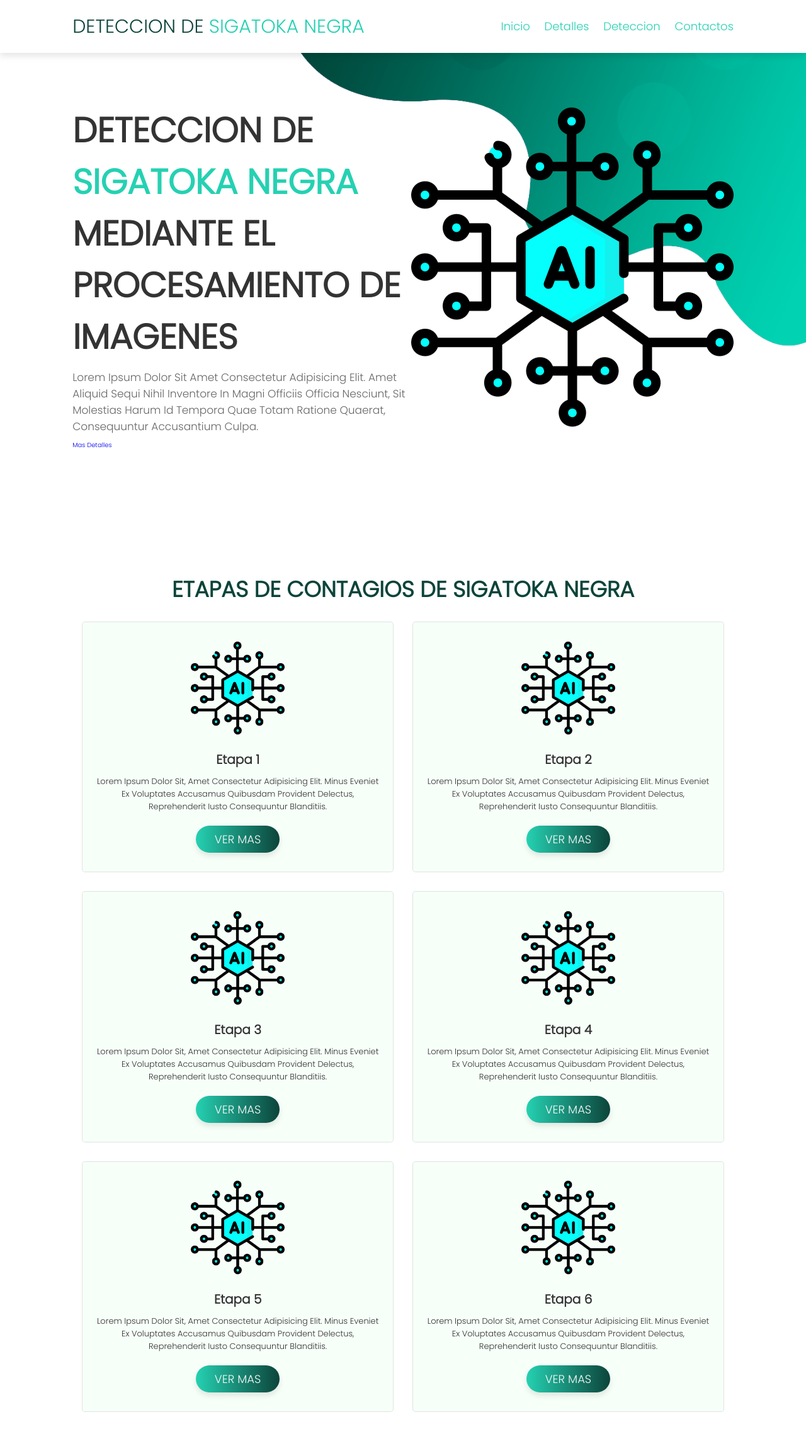
After one commit to DanielaTola/Actualizacion, a Flask app: template templates/home.html in a window 1280 px wide. The commit adds this page. Shown: the whole page at 63% size. Run offline with Flask 2, Linux system fonts and the light colour scheme; the template is opened without the code that fills it, so the values that code supplies are empty; some libraries are stand-ins or nearby versions.

Commit message:
esta hecho el home hasta detalle

```diff
--- a/static/css/style.css
+++ b/static/css/style.css
@@ -8,6 +8,7 @@
     --limon:#b725d1;  */
     --degradado:linear-gradient(90deg, var(--limon), var(--verde));
 }
+
 *{
     font-family: 'Poppins', sans-serif;
     margin: 0;
@@ -18,6 +19,7 @@
     border: none;
     text-transform: capitalize;
 }
+
 *::selection{
     background: var(--limon);
     color: white;
@@ -29,7 +31,7 @@ html{
 }
 
 body{
-    background: #f9f9f9;
+    width: 100%;
 }
 
 section{
@@ -39,7 +41,8 @@ section{
     padding-bottom: 2rem;
 }
 
-.btn , .btn-p,  .btn-e{
+
+.btn{
     display: inline-block;
     margin-top: 1rem;
     padding: .8rem 3rem;
@@ -53,9 +56,19 @@ section{
     transition: all .3s linear;
 }
 
+.btn:hover {
+    transform: scale(1.1);
+}
 
-.btn:hover , .btn-p:hover, .btn-e:hover{
-    transform: scale(1.1);
+.heinding{
+    text-align: center;
+    text-transform: uppercase;
+    background: var(--verde);
+    color: transparent;
+    font-size: 3.5rem;
+    -webkit-background-clip: text;
+    background-clip: text;
+    padding: 1rem;
 }
 
 header{
@@ -132,7 +145,7 @@ header label{
 
 .inicio .contet h3{
     font-size: 5.5rem;
-    color: #666;
+    color: #333;
     text-transform: uppercase;
 
 }
@@ -149,7 +162,6 @@ header label{
     padding: 1rem 0;
 
 }
-
 
 .wrapper{
     position: fixed;
@@ -192,6 +204,7 @@ header label{
     font-size: 2rem;
     color: #fff;
 }
+
 .form-wrapper{
     margin: auto;
     background-color: #f9f9f9;
@@ -319,6 +332,44 @@ header label{
 .sing-link p a:hover{
     text-decoration: underline;
 }
+/*pantalla de home*/
+
+.detalle .caja-contenedor{
+    display: flex;
+    align-items: center;
+    justify-content: center;
+    flex-wrap: wrap;
+
+}
+
+.detalle  .caja-contenedor .caja{
+    flex: 2 2 40rem;
+    background: #f3fff7b0;
+    border-radius: .5rem;
+    border: .1rem solid rgba(0, 0, 0, .1);
+    box-shadow: 0 .5rem 1 rem rgba(0, 0, 0, .2);
+    margin: 1.5rem;
+    padding: 3rem 2rem;
+    text-align: center;
+    transition: .2s linear;
+}
+
+.detalle .caja-contenedor .caja  img{
+    height: 15rem;
+}
+
+.detalle .caja-contenedor .caja h3{
+    font-size: 2rem;
+    color: #333;
+    padding-top: 2rem;
+}
+
+.detalle .caja-contenedor .caja p{
+    font-size: 1.3rem;
+    color: #333;
+    padding: 1rem 0;
+}
+
 
 @media(max-width:1200px){
     html{
@@ -329,7 +380,6 @@ header label{
         transform: translateX(60%) translateY(-50%);
     }
 }
-
 @media(max-width:768px){
     header label{
         visibility: visible;
--- /dev/null
+++ b/templates/home.html
@@ -0,0 +1,87 @@
+<!DOCTYPE html>
+<html lang="en">
+
+<head>
+    <meta charset="UTF-8">
+    <meta http-equiv="X-UA-Compatible" content="IE=edge">
+    <meta name="viewport" content="width=device-width, initial-scale=1.0">
+    <title>Home|Sigatoka Negra</title>
+    <!--Llama a fontawsome para usar iconos-->
+    <link rel="stylesheet" href="https://cdnjs.cloudflare.com/ajax/libs/font-awesome/6.2.1/css/all.min.css"
+        integrity="sha512-MV7K8+y+gLIBoVD59lQIYicR65iaqukzvf/nwasF0nqhPay5w/9lJmVM2hMDcnK1OnMGCdVK+iQrJ7lzPJQd1w=="
+        crossorigin="anonymous" referrerpolicy="no-referrer" />
+    <link rel="stylesheet" href="/static/css/style.css">
+    <script src="https://kit.fontawesome.com/aa08010922.js" crossorigin="anonymous"></script>
+</head>
+
+<body>
+
+    <header>
+        <a href="#" class="logo">Deteccion de <span>Sigatoka Negra</span></a>
+        <input type="checkbox" id="menu-bar">
+        <label for="menu-bar" class="fa fa-bars"></label>
+        <nav class="navbar">
+            <a href="#">Inicio</a>
+            <a href="#detalle">Detalles</a>
+            <a href="#">Deteccion</a>
+            <a href="#">Contactos</a>
+        </nav>
+    </header>
+
+    <section class="inicio" id="inicio">
+        <div class="contet">
+            <h3>Deteccion de <span>Sigatoka Negra</span> mediante el procesamiento de imagenes</h3>
+            <p>Lorem ipsum dolor sit amet consectetur adipisicing elit. Amet aliquid sequi nihil inventore in magni
+                officiis officia nesciunt, sit molestias harum id tempora quae totam ratione quaerat, consequuntur
+                accusantium culpa.</p>
+            <a href="#detalle" class="btn-p" id="btn-p">Mas detalles</a>
+        </div>
+        <div class="image">
+            <img src="/static/img/inteligencia-artificial.png" alt="">
+        </div>
+    </section>
+    <section class="detalle" id="detalle">
+        <h1 class="heinding">Etapas de contagios de Sigatoka Negra</h1>
+        <div class="caja-contenedor">
+            <div class="caja">
+                <img src="/static/img/inteligencia-artificial.png" alt="">
+                <h3>Etapa 1</h3>
+                <p>Lorem ipsum dolor sit, amet consectetur adipisicing elit. Minus eveniet ex voluptates accusamus quibusdam provident delectus, reprehenderit iusto consequuntur blanditiis.</p>
+                <a href="#" class="btn">Ver mas</a>
+            </div>
+            <div class="caja">
+                <img src="/static/img/inteligencia-artificial.png" alt="">
+                <h3>Etapa 2</h3>
+                <p>Lorem ipsum dolor sit, amet consectetur adipisicing elit. Minus eveniet ex voluptates accusamus quibusdam provident delectus, reprehenderit iusto consequuntur blanditiis.</p>
+                <a href="#" class="btn">Ver mas</a>
+            </div>
+
+            <div class="caja">
+                <img src="/static/img/inteligencia-artificial.png" alt="">
+                <h3>Etapa 3</h3>
+                <p>Lorem ipsum dolor sit, amet consectetur adipisicing elit. Minus eveniet ex voluptates accusamus quibusdam provident delectus, reprehenderit iusto consequuntur blanditiis.</p>
+                <a href="#" class="btn">Ver mas</a>
+            </div>
+            <div class="caja">
+                <img src="/static/img/inteligencia-artificial.png" alt="">
+                <h3>Etapa 4</h3>
+                <p>Lorem ipsum dolor sit, amet consectetur adipisicing elit. Minus eveniet ex voluptates accusamus quibusdam provident delectus, reprehenderit iusto consequuntur blanditiis.</p>
+                <a href="#" class="btn">Ver mas</a>
+            </div>
+            <div class="caja">
+                <img src="/static/img/inteligencia-artificial.png" alt="">
+                <h3>Etapa 5</h3>
+                <p>Lorem ipsum dolor sit, amet consectetur adipisicing elit. Minus eveniet ex voluptates accusamus quibusdam provident delectus, reprehenderit iusto consequuntur blanditiis.</p>
+                <a href="#" class="btn">Ver mas</a>
+            </div>
+            <div class="caja">
+                <img src="/static/img/inteligencia-artificial.png" alt="">
+                <h3>Etapa 6</h3>
+                <p>Lorem ipsum dolor sit, amet consectetur adipisicing elit. Minus eveniet ex voluptates accusamus quibusdam provident delectus, reprehenderit iusto consequuntur blanditiis.</p>
+                <a href="#" class="btn">Ver mas</a>
+            </div>
+        </div>
+    </section>
+</body>
+
+</html>
```
Also changed, not shown: templates/index.html (+4 -6 lines), templates/login.html (deleted, +0 -27 lines).
